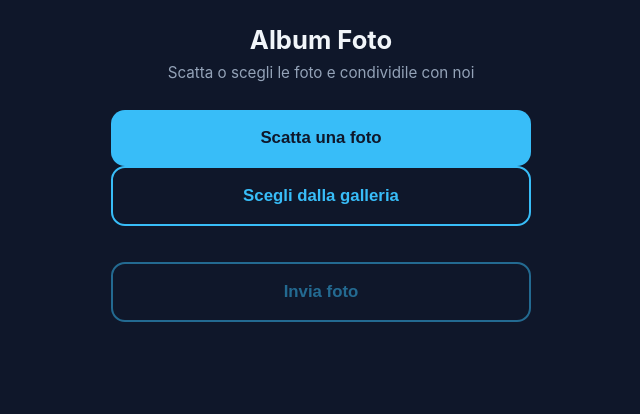
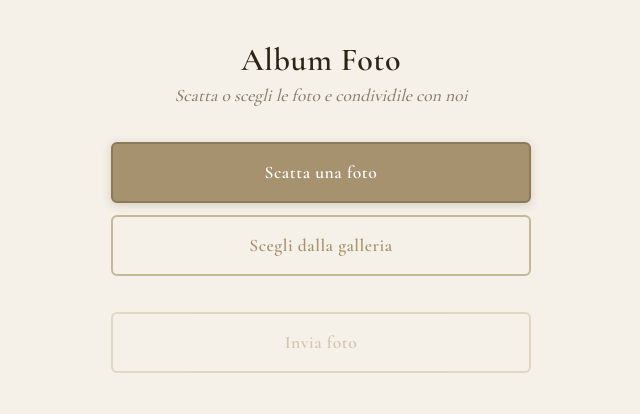
Before and after one commit to sabu04357-cloud/AlbumFoto, a website: page public/index.html in a window 1280 px wide. Shown: the whole page, without its empty margins (319-959 px from the left). Drawn offline with nearby package versions, Linux system fonts and the light colour scheme.

Commit message:
Stile elegante beige chiaro/scuro

```diff
--- a/public/index.html
+++ b/public/index.html
@@ -3,40 +3,62 @@
 <head>
   <meta charset="UTF-8" />
   <meta name="viewport" content="width=device-width, initial-scale=1.0, viewport-fit=cover" />
-  <meta name="theme-color" content="#0f172a" />
+  <meta name="theme-color" content="#c8b89a" />
   <title>Carica le tue foto</title>
+  <link rel="preconnect" href="https://fonts.googleapis.com" />
+  <link href="https://fonts.googleapis.com/css2?family=Cormorant+Garamond:wght@500;600;700&display=swap" rel="stylesheet" />
   <style>
     * { margin: 0; padding: 0; box-sizing: border-box; -webkit-tap-highlight-color: transparent; }
     body {
-      font-family: -apple-system, BlinkMacSystemFont, "Segoe UI", Roboto, sans-serif;
-      background: #0f172a;
-      color: #f1f5f9;
+      font-family: "Cormorant Garamond", "Georgia", serif;
+      background: #f5f0e8;
+      color: #3d3425;
       min-height: 100dvh;
       display: flex;
       flex-direction: column;
       align-items: center;
-      padding: max(24px, env(safe-area-inset-top)) 20px max(24px, env(safe-area-inset-bottom));
+      padding: max(40px, env(safe-area-inset-top)) 20px max(40px, env(safe-area-inset-bottom));
     }
-    h1 { font-size: 1.6rem; text-align: center; margin-bottom: 8px; }
-    .sub { color: #94a3b8; text-align: center; font-size: 0.95rem; margin-bottom: 28px; }
+    h1 {
+      font-size: 2rem;
+      font-weight: 600;
+      text-align: center;
+      margin-bottom: 6px;
+      color: #2e2415;
+      letter-spacing: 0.02em;
+    }
+    .sub {
+      color: #8a7d6b;
+      text-align: center;
+      font-size: 1.1rem;
+      font-style: italic;
+      margin-bottom: 36px;
+    }
     .btn {
       width: 100%;
       max-width: 420px;
-      border: none;
-      border-radius: 14px;
-      padding: 18px;
-      font-size: 1.05rem;
+      border-radius: 6px;
+      padding: 18px 24px;
+      font-family: "Cormorant Garamond", "Georgia", serif;
+      font-size: 1.1rem;
       font-weight: 600;
       cursor: pointer;
-      transition: transform 0.1s ease, opacity 0.2s;
+      transition: transform 0.1s ease, box-shadow 0.2s;
+      letter-spacing: 0.03em;
     }
     .btn:active { transform: scale(0.98); }
-    .btn:disabled { opacity: 0.5; cursor: default; }
-    .btn-primary { background: #38bdf8; color: #0f172a; }
+    .btn:disabled { opacity: 0.45; cursor: default; }
+    .btn-primary {
+      background: #a6926e;
+      color: #fff;
+      border: 2px solid #8a7a5a;
+      box-shadow: 0 2px 8px rgba(120,100,60,0.25);
+      margin-bottom: 12px;
+    }
     .btn-secondary {
       background: transparent;
-      color: #38bdf8;
-      border: 2px solid #38bdf8;
+      color: #a6926e;
+      border: 2px solid #c4b896;
     }
     .thumbs {
       display: grid;
@@ -49,22 +71,22 @@
     .thumb {
       position: relative;
       aspect-ratio: 1;
-      border-radius: 10px;
+      border-radius: 8px;
       overflow: hidden;
-      background: #1e293b;
+      background: #e8dfd1;
     }
     .thumb img { width: 100%; height: 100%; object-fit: cover; display: block; }
     .remove {
       position: absolute;
       top: 4px;
       right: 4px;
-      width: 24px;
-      height: 24px;
-      border: none;
+      width: 26px;
+      height: 26px;
+      border: 1.5px solid #8a7a5a;
       border-radius: 50%;
-      background: rgba(15, 23, 42, 0.85);
-      color: #f87171;
-      font-size: 14px;
+      background: rgba(245, 240, 232, 0.9);
+      color: #9e3030;
+      font-size: 15px;
       line-height: 24px;
       text-align: center;
       cursor: pointer;
@@ -72,8 +94,8 @@
     .progress-wrap {
       width: 100%;
       max-width: 420px;
-      height: 10px;
-      background: #1e293b;
+      height: 8px;
+      background: #e0d7c7;
       border-radius: 999px;
       margin-top: 24px;
       overflow: hidden;
@@ -82,14 +104,14 @@
     .progress-bar {
       height: 100%;
       width: 0%;
-      background: #38bdf8;
+      background: #a6926e;
       border-radius: 999px;
       transition: width 0.2s;
     }
-    .status { margin-top: 16px; font-size: 0.95rem; min-height: 1.4em; text-align: center; }
-    .status.ok { color: #4ade80; }
-    .status.err { color: #f87171; }
-    .count { color: #94a3b8; font-size: 0.9rem; margin-top: 12px; }
+    .status { margin-top: 16px; font-size: 1rem; min-height: 1.4em; text-align: center; }
+    .status.ok { color: #5a8a5a; }
+    .status.err { color: #9e3030; }
+    .count { color: #8a7d6b; font-size: 0.95rem; margin-top: 12px; }
   </style>
 </head>
 <body>
```
